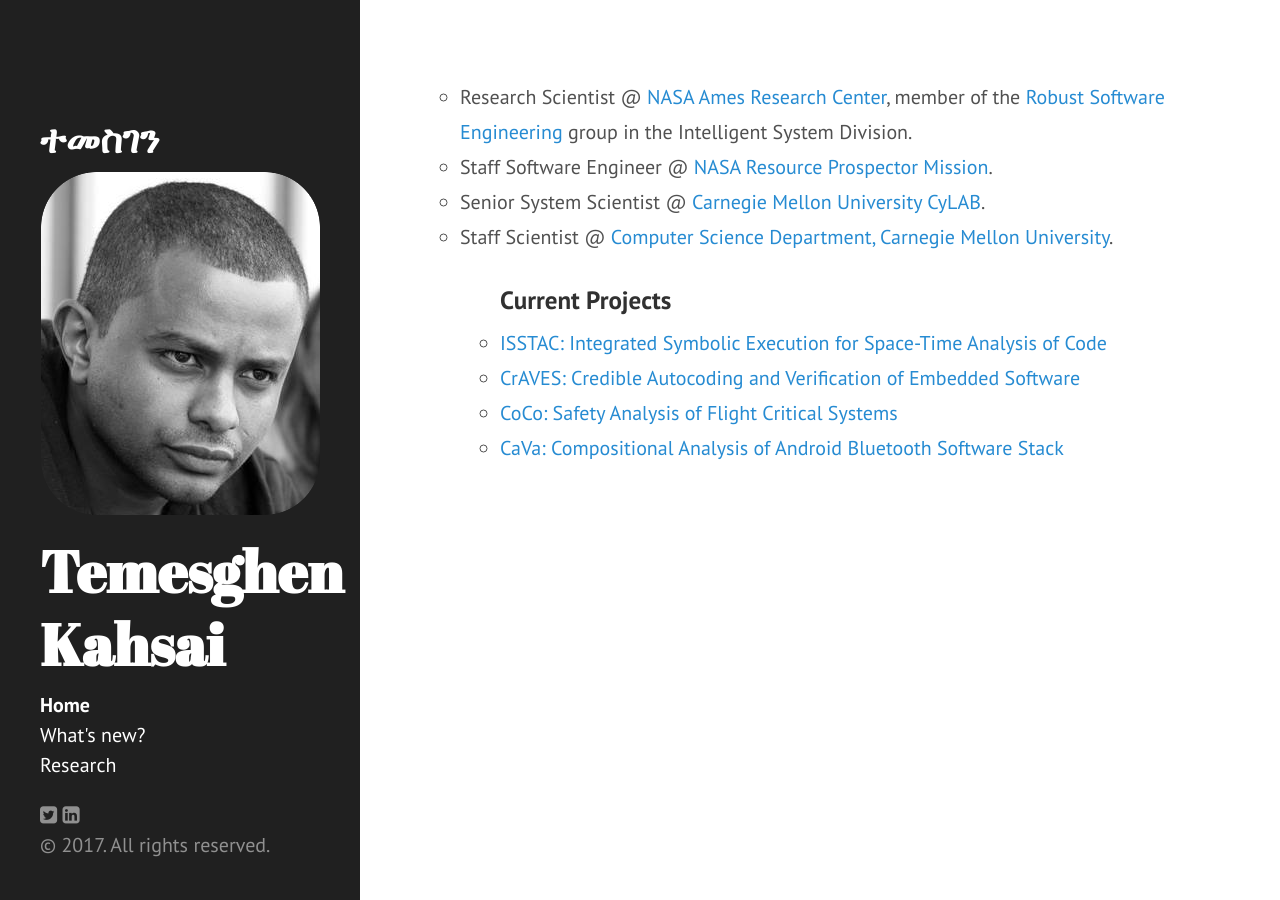
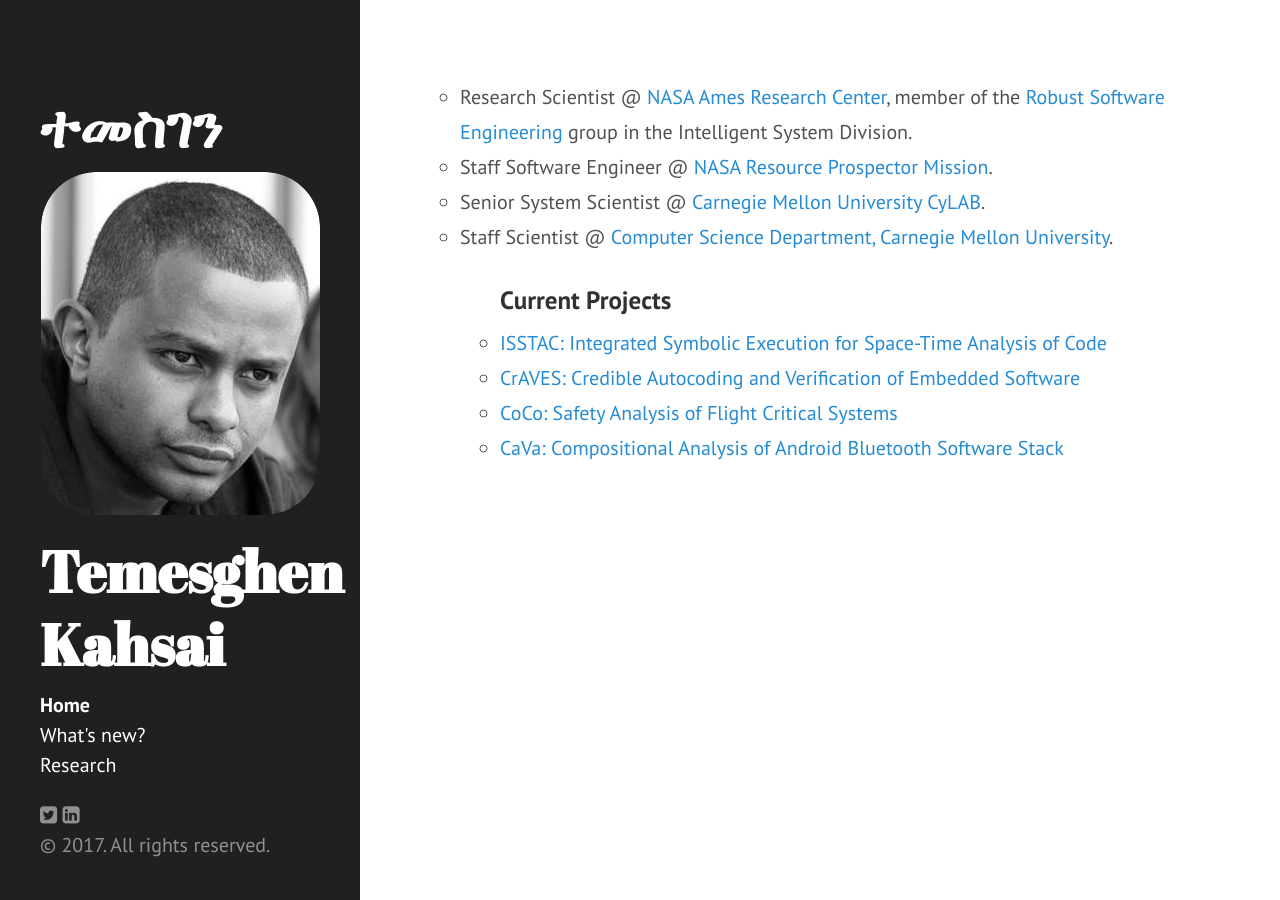
Before and after one commit to lememta/lememta.github.io, a Jekyll site: the page built from index.html, in a window 1280 px wide. Built offline with Jekyll 4.4.1, drawn with Linux system fonts in a browser that asks for light colours; nearby versions of some CDN libraries; the list of posts is cut into pages by our own code.

Commit message:
small update

```diff
--- a/_includes/sidebar.html
+++ b/_includes/sidebar.html
@@ -2,7 +2,7 @@
   <div class="container sidebar-sticky">
 
     <div class="sidebar-about">
-      <h3>{{ site.tagline }}</h3>
+      <h1>{{ site.tagline }}</h1>
     </div>
 
     <div class="sidebar-mugshot">
```
